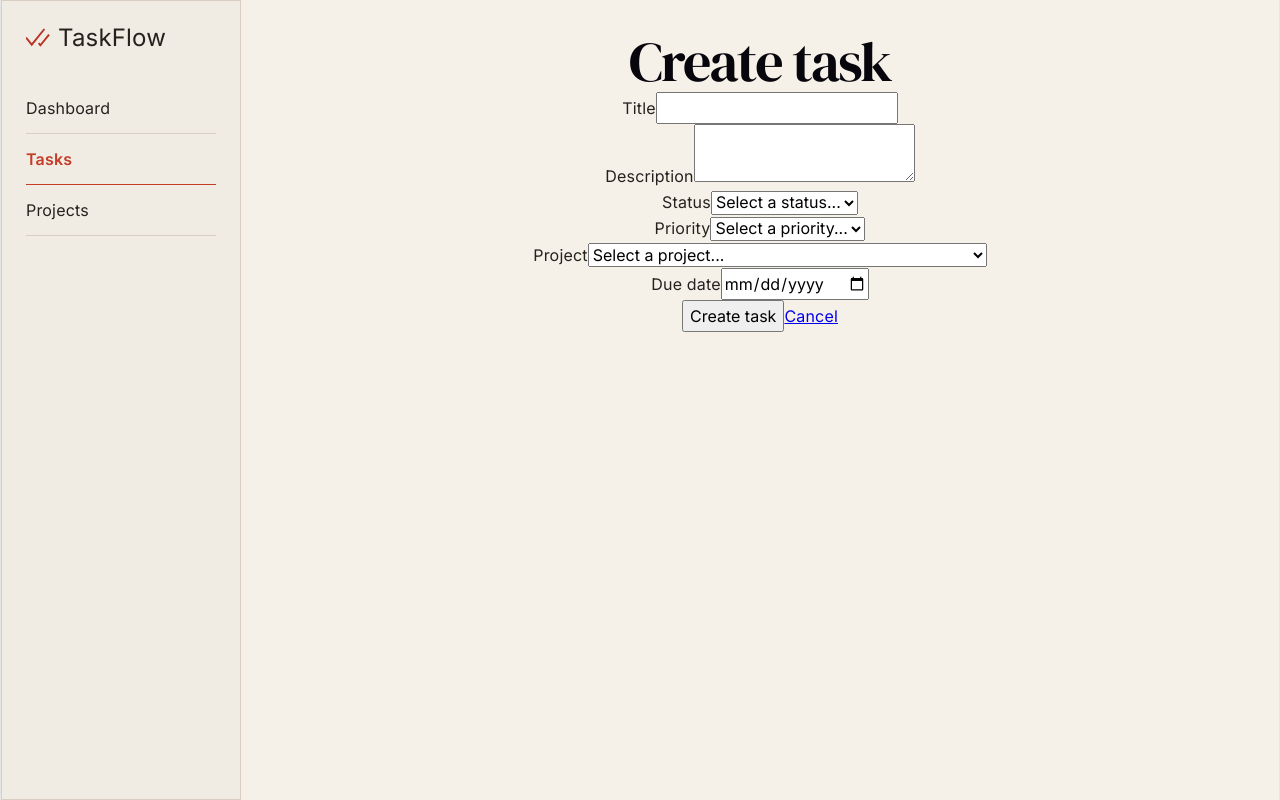
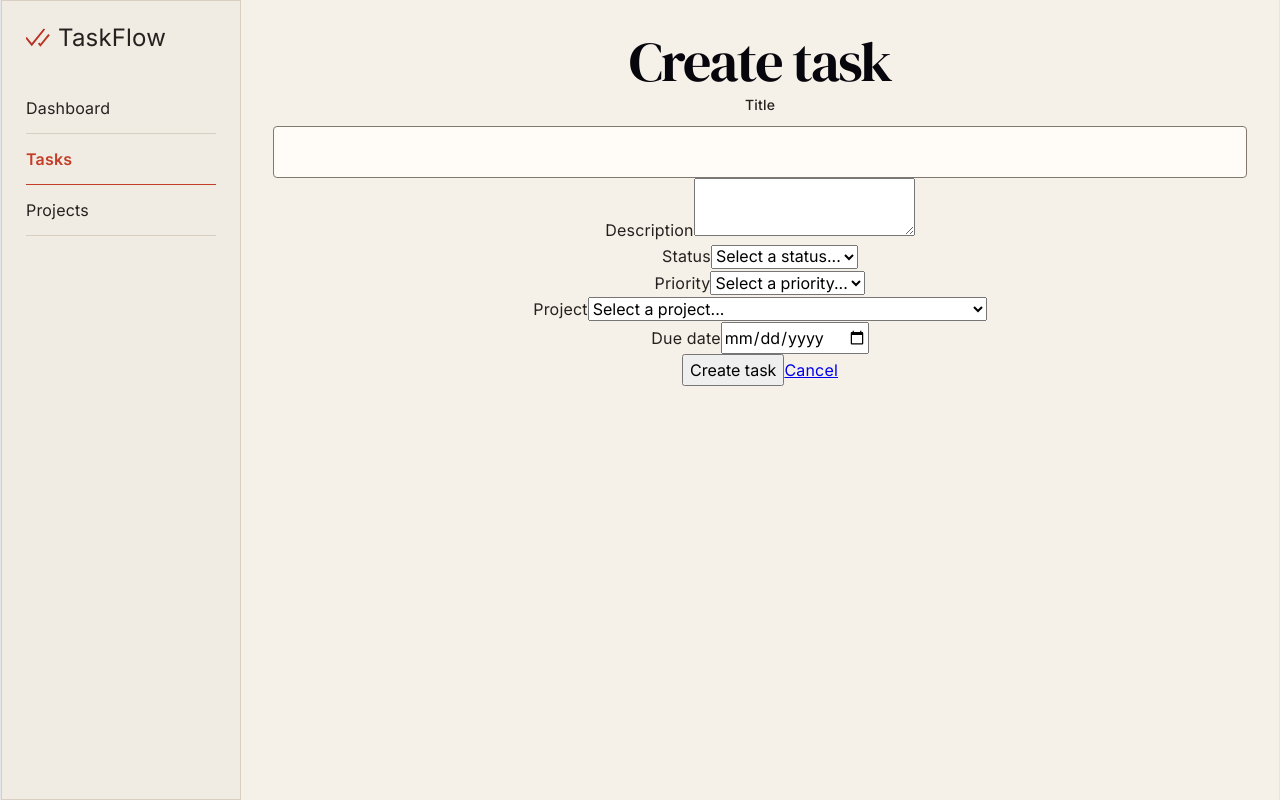
Before and after one commit to ninalix/task-flow, a React (Vite) app: page /tasks/new in a window 1280 px wide. Built offline with nearby package versions, Linux system fonts and the light colour scheme; data requests are answered from the project's data file.

Commit message:
style: add input component

```diff
--- a/src/components/TaskForm.tsx
+++ b/src/components/TaskForm.tsx
@@ -2,6 +2,7 @@ import { Link } from "react-router-dom";
 import { useEffect, useRef } from "react";
 import type { Task, Project } from "../types";
 import type { TaskFormErrors } from "../utils/validateTaskForm";
+import Input from "./ui/Input";
 
 export type TaskFormProps = {
   title: string;
@@ -60,19 +61,14 @@ function TaskForm({title, onTitleChange, description, onDescriptionChange, statu
 
   return (
     <form onSubmit={onSubmit} noValidate>
-      <div>
-        <label htmlFor="title">Title</label>
-        <input id="title" required
-          ref={titleRef}
-          value={title}
-          onChange={(e) => {
-            onTitleChange(e.target.value);
-            }}
-          aria-invalid={Boolean(errors.title)}
-          aria-describedby={errors.title ? "title-error" : undefined}
-        />
-        {errors.title && <p id="title-error">{errors.title}</p>}
-      </div>
+      <Input
+        id="title"
+        label="Title"
+        ref={titleRef}
+        value={title}
+        onChange={(e) => onTitleChange(e.target.value)}
+        error={errors.title}
+      />
       <div>
         <label htmlFor="description">Description</label>
         <textarea id="description" required
--- /dev/null
+++ b/src/components/ui/Input.tsx
@@ -0,0 +1,49 @@
+type InputProps = {
+  id: string;
+  label: string;
+  error?: string;
+} & React.ComponentPropsWithRef<"input">;
+
+function Input({
+  id,
+  label,
+  error,
+  className = "",
+  ref,
+  "aria-describedby": describedBy,
+  ...rest
+}: InputProps) {
+  const errorId = `${id}-error`;
+
+  const finalDescribedBy = [
+    describedBy,
+    error ? errorId : undefined,
+  ].filter(Boolean).join(" ") || undefined;
+
+  // let finalDescribedBy: string | undefined;
+
+  // if(describedBy && error) {
+  //   finalDescribedBy = `${describedBy} ${errorId}`;
+  // } else if (describedBy) {
+  //   finalDescribedBy = describedBy;
+  // } else if (error) {
+  //   finalDescribedBy = errorId;
+  // }
+
+  return (
+    <div className="form-field">
+      <label htmlFor={id}>{label}</label>
+      <input
+        id={id}
+        ref={ref}
+        {...rest}
+        className={`input ${className}`.trim()}
+        aria-invalid={Boolean(error)}
+        aria-describedby={finalDescribedBy}
+      />
+      {error && <p id={`${id}-error`} className="form-field__error">{error}</p>}
+    </div>
+  );
+}
+
+export default Input
--- /dev/null
+++ b/src/styles/components/_input.scss
@@ -0,0 +1,57 @@
+.form-field {
+  display: flex;
+  flex-direction: column;
+  gap: var(--space-2);
+
+  label {
+    font-size: var(--font-size-body-sm);
+    font-weight: var(--font-weight-medium);
+    color: var(--color-text);
+  }
+
+  &__error {
+    margin: 0;
+    font-size: var(--font-size-body-sm);
+    color: var(--color-danger);
+    line-height: 1.5;
+  }
+}
+
+.input {
+  width: 100%;
+  box-sizing: border-box;
+  min-height: 44px;
+
+  padding: var(--space-3) var(--space-4);
+
+  font-family: var(--font-body);
+  font-size: var(--font-size-body);
+  color: var(--color-text);
+
+  background-color: var(--color-surface);
+  border: 1px solid var(--color-border-control);
+  border-radius: var(--radius-sm);
+
+  &::placeholder {
+    color: var(--color-text-muted);
+  }
+
+  &:hover:not(:disabled) {
+    border-color: var(--color-text);
+  }
+
+  &:focus-visible {
+    outline: 2px solid var(--color-focus);
+    outline-offset: 2px;
+  }
+
+  &[aria-invalid="true"] {
+    border-color: var(--color-danger);
+  }
+
+  &:disabled {
+    background-color: var(--color-darker-bg);
+    color: var(--color-text-muted);
+    cursor: not-allowed;
+  }
+}
--- a/src/styles/global.scss
+++ b/src/styles/global.scss
@@ -3,4 +3,5 @@
 @use "typography";
 @use "base";
 @use "buttons";
-@use "./components/badge"
+@use "./components/badge";
+@use "./components/input";
```
